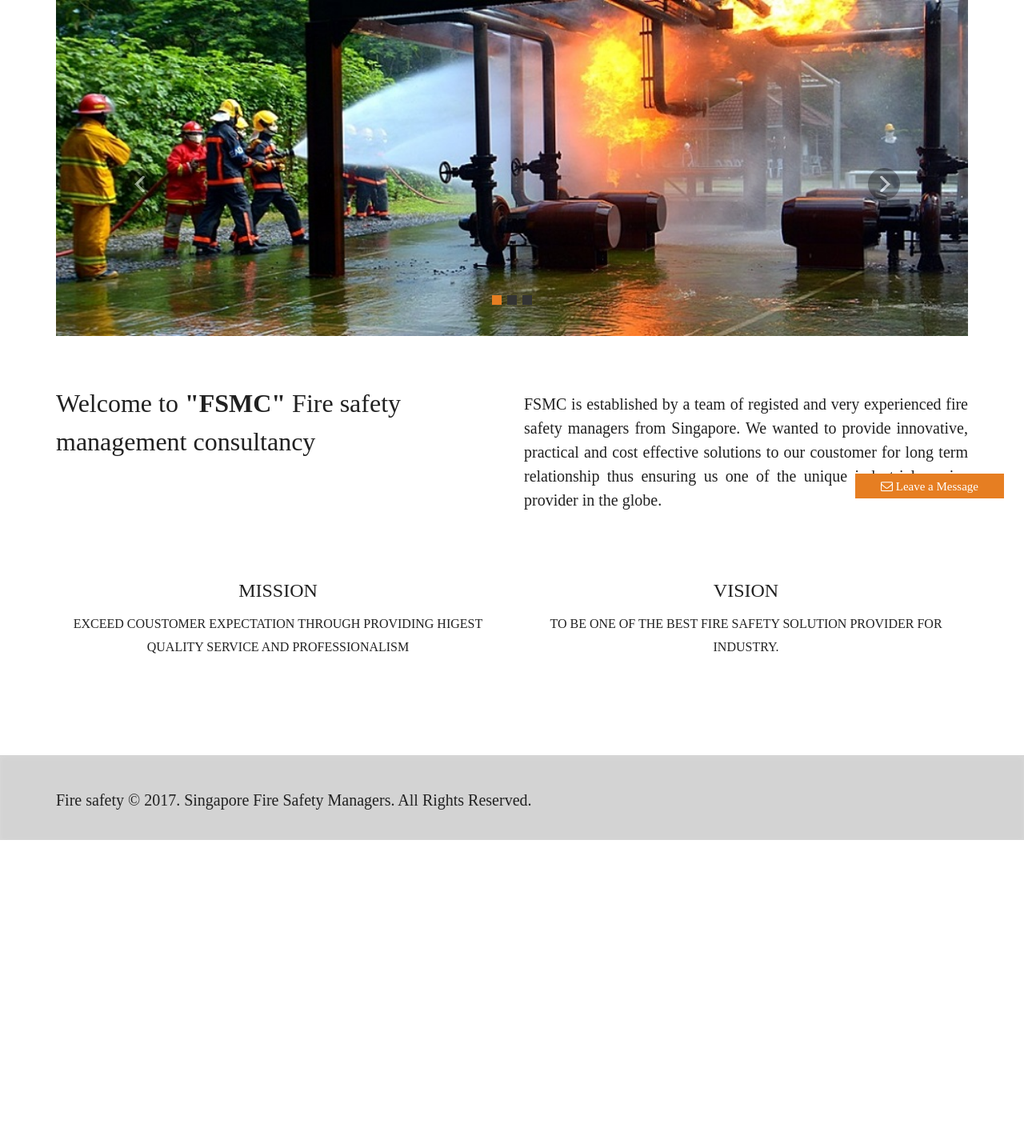
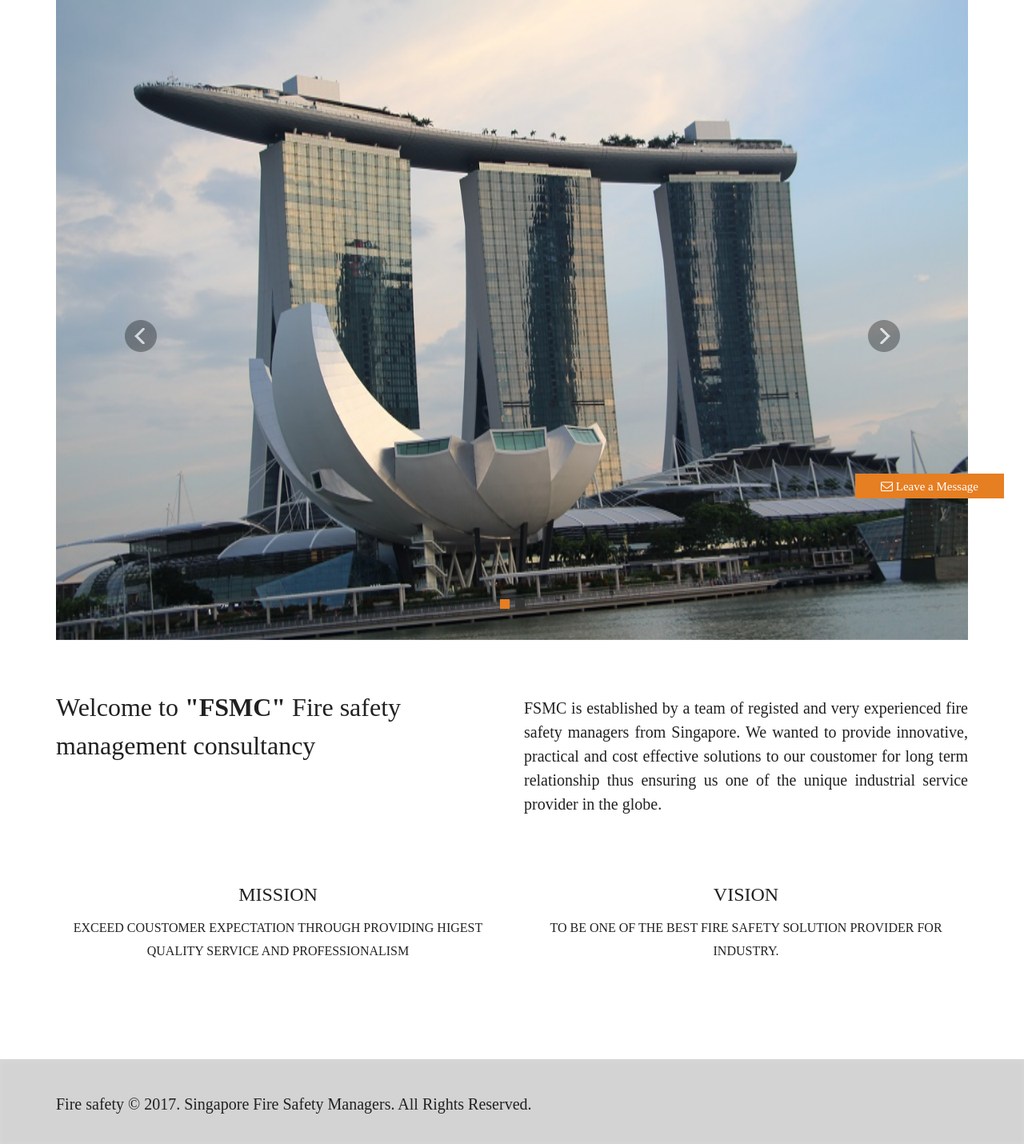
Before and after one commit to bdlions/firesafety, a PHP site: page / in a window 1280 px wide. Shown: the part 177-1607 px from the top of the page at 80% size. Before the commit the page ends 1227 px from the top, so only its background shows below. Run offline with PHP 8.4, Linux system fonts and the light colour scheme.

Commit message:
clients feedback

```diff
--- a/css/custom.css
+++ b/css/custom.css
@@ -456,6 +456,9 @@ a:hover{
     color: green!important;
 }
 /*-------------- quick message ---------------*/
+.quick-msg-section{
+    z-index: 999999;
+}
 #small-msg-box{
     font-size: 15px;
     margin-left: 10px;
@@ -559,3 +562,70 @@ a:hover{
     text-indent: -999px;
     width: 12px!important;
 }
+
+.carousel-fade .carousel-inner .item {
+    opacity: 0;
+    transition-property: opacity;
+}
+
+.carousel-fade .carousel-inner .active {
+    opacity: 1;
+}
+
+.carousel-fade .carousel-inner .active.left,
+.carousel-fade .carousel-inner .active.right {
+    left: 0;
+    opacity: 0;
+    z-index: 1;
+}
+
+.carousel-fade .carousel-inner .next.left,
+.carousel-fade .carousel-inner .prev.right {
+    opacity: 1;
+}
+
+.carousel-fade .carousel-control {
+    z-index: 2;
+}
+@media all and (transform-3d), (-webkit-transform-3d) {
+    .carousel-fade .carousel-inner > .item.next,
+    .carousel-fade .carousel-inner > .item.active.right {
+        opacity: 0;
+        -webkit-transform: translate3d(0, 0, 0);
+        transform: translate3d(0, 0, 0);
+    }
+    .carousel-fade .carousel-inner > .item.prev,
+    .carousel-fade .carousel-inner > .item.active.left {
+        opacity: 0;
+        -webkit-transform: translate3d(0, 0, 0);
+        transform: translate3d(0, 0, 0);
+    }
+    .carousel-fade .carousel-inner > .item.next.left,
+    .carousel-fade .carousel-inner > .item.prev.right,
+    .carousel-fade .carousel-inner > .item.active {
+        opacity: 1;
+        -webkit-transform: translate3d(0, 0, 0);
+        transform: translate3d(0, 0, 0);
+    }
+}
+
+.carousel,
+.carousel-inner,
+.carousel-inner .item {
+    height: 100%;
+}
+.item:nth-child(1) {
+    background: url(../images/slide1.jpg);
+    background-size:  100% 100%;
+    background-repeat: no-repeat;
+}
+
+.item:nth-child(2) {
+    background: url(../images/slide2.jpg);
+    background-size:  100% 100%;
+    background-repeat: no-repeat;
+}
+
+.main-page-content-align{
+
+}
--- a/footer.php
+++ b/footer.php
@@ -1,6 +1,5 @@
 <?php
-if (isset($_POST['quick-msg-send-btn']))
-{
+if (isset($_POST['quick-msg-send-btn'])) {
     $footer_name = "";
     $footer_email = "";
     $footer_message = "";
@@ -31,7 +30,7 @@ if (isset($_POST['quick-msg-send-btn']))
         </div>
     </div>
 </footer>
-<section>
+<section class="quick-msg-section">
     <div class="row">
         <div class="col-xs-offset-2 col-xs-11 col-sm-offset-4 col-sm-8 col-md-offset-8 col-md-4 col-lg-offset-9 col-lg-3">
             <div class="row">
--- a/index.php
+++ b/index.php
@@ -1,6 +1,7 @@
 <script type="text/javascript">
     $(document).ready(function () {
-        $('.carousel').carousel({interval: 7000});
+        //$('.carousel').carousel({interval: 3000});
+        $('#carouselFade').carousel();
     });
 </script>
 <style>
@@ -13,6 +14,9 @@
     .close-msg-box{
         margin-top: 8px!important;
     }
+
+
+
 </style>
 <?php include './header.php'; ?>
 <body>
@@ -53,33 +57,22 @@
         <div class="container">
             <div class="row">
                 <div class="col-md-12">
-                    <div id="carousel_slider" class="carousel slide slider_border" data-ride="carousel">
+                    <div id="carouselFade" class="carousel slide carousel-fade" data-ride="carousel">
+                        <div class="carousel-inner" role="listbox">
+                            <div class="item active"> </div>
+                            <div class="item">  </div>
+                        </div>
                         <!-- Indicators -->
                         <ol class="carousel-indicators">
-                            <li data-target="#carousel_slider" data-slide-to="0" class="active"></li>
-                            <li data-target="#carousel_slider" data-slide-to="1"></li>
-                            <li data-target="#carousel_slider" data-slide-to="2"></li>
+                            <li data-target="#carouselFade" data-slide-to="0" class="active"></li>
+                            <li data-target="#carouselFade" data-slide-to="1"></li>
                         </ol>
-
-                        <!-- Wrapper for slides -->
-                        <div class="carousel-inner carousel-inner-custom" role="listbox">
-                            <div class="item active">
-                                <img src="images/slide1.jpg" >
-                            </div>
-                            <div class="item">
-                                <img src="images/slide2.jpg" >
-                            </div>
-                            <div class="item">
-                                <img src="images/slide3.jpg" >
-                            </div>
-                        </div>
-
                         <!-- Controls -->
-                        <a class="left carousel-control" href="#carousel_slider" role="button" data-slide="prev">
+                        <a class="left carousel-control" href="#carouselFade" role="button" data-slide="prev">
                             <span class="tp-leftarrow " aria-hidden="true"></span>
                             <span class="sr-only"></span>
                         </a>
-                        <a class="right carousel-control" href="#carousel_slider" role="button" data-slide="next">
+                        <a class="right carousel-control" href="#carouselFade" role="button" data-slide="next">
                             <span class="tp-rightarrow" aria-hidden="true"></span>
                             <span class="sr-only"></span>
                         </a>
@@ -88,6 +81,7 @@
             </div>
         </div>
         <div class="container">
+            <div class="main-page-content-align">
                 <div class="row home-layout-margin-align">
                     <div class="col-xs-12 col-sm-6 col-md-6 col-lg-6">
                         <div class="welcome-note wow fadeInLeftBig" data-wow-duration="1s">Welcome to <b>"FSMC"</b> Fire safety management consultancy</div>
@@ -99,8 +93,7 @@
                             service provider in the globe.</h4>
                     </div>
                 </div>
-        </div>
-        <div class="container">
+
                 <div class="row mission-vision">
                     <div class="col-xs-12 col-sm-6 col-md-6 col-lg-6 text-center">
                         <h3 class="wow fadeInUpBig" data-wow-duration="1s">MISSION</h3>
@@ -112,6 +105,7 @@
                     </div>
                 </div>
             </div>
+        </div>
         <div class="push"></div>
     </div>
     <?php include './footer.php'; ?>
```
Also changed, not shown: images/slide1.jpg, images/slide2.jpg, images/slide3.jpg (deleted). Lines whose indentation alone changed are shown as unchanged.
